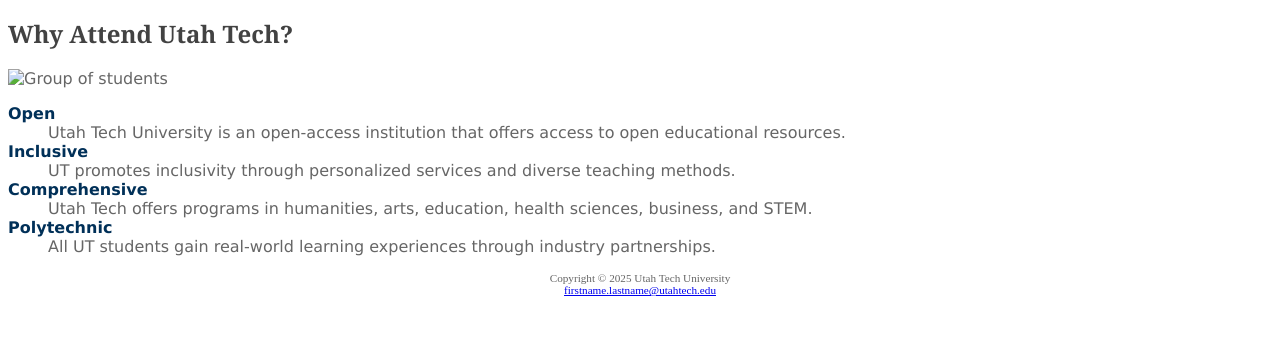
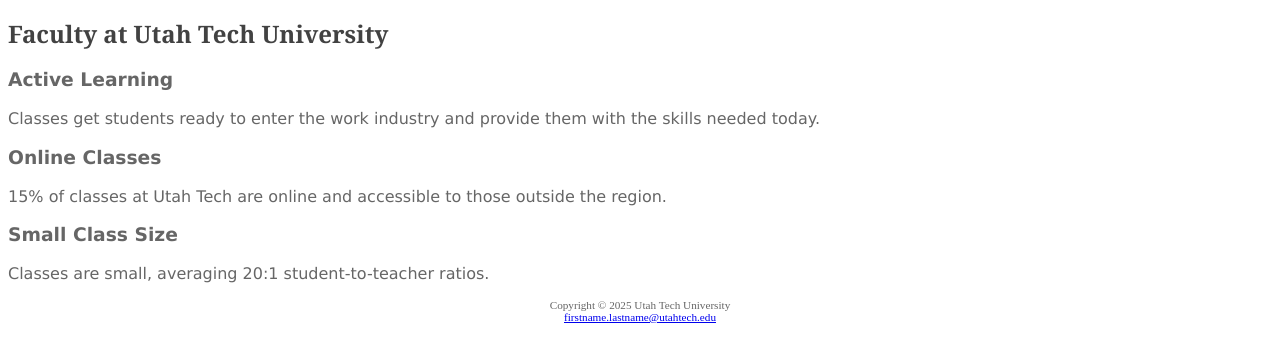
Before and after one commit to TheSandwich/se1400, a plain HTML site: page utahtech3/faculty.html in a window 1280 px wide. Shown: the part 126-488 px from the top of the page. Drawn offline with Linux system fonts and the light colour scheme.

Commit message:
added in a description in to faculty page

```diff
--- a/utahtech3/faculty.html
+++ b/utahtech3/faculty.html
@@ -1,7 +1,7 @@
 <!DOCTYPE html>
 <html lang="en">
 <head>
-<title>Utah Tech University :: Students</title>
+<title>Utah Tech University :: faculty</title>
   <meta charset="utf-8">
   <meta name="robots" content="noindex, nofollow">
   <link rel="stylesheet" href="style.css">
@@ -12,7 +12,7 @@
     <h1>Utah Tech University</h1>
   </header>
   <nav>
-    <div id = "studenthero">
+    <div id = "facultyhero">
       <a href="index.html">Home</a> &nbsp;
       <a href="students.html">Students</a> &nbsp;
       <a href="faculty.html">Faculty</a> &nbsp;
@@ -20,17 +20,13 @@
   </nav>
     </div>
   <main>
-    <h2>Why Attend Utah Tech?</h2>
-    <img src="students.jpg" alt="Group of students" width="300">
-    <dl>
-      <dt>Open</dt>
-      <dd>Utah Tech University is an open-access institution that offers access to open educational resources.</dd>
-      <dt>Inclusive</dt>
-      <dd>UT promotes inclusivity through personalized services and diverse teaching methods.</dd>
-      <dt>Comprehensive</dt>
-      <dd>Utah Tech offers programs in humanities, arts, education, health sciences, business, and STEM.</dd>
-      <dt>Polytechnic</dt> <dd>All UT students gain real-world learning experiences through industry partnerships.</dd>
-    </dl>
+    <h2>Faculty at Utah Tech University</h2>
+    <h3>Active  Learning</h3>
+    <p>Classes get students ready to enter the work industry and provide them with the skills needed today.</p>
+    <h3>Online Classes</h3>
+    <p>15% of classes at Utah Tech are online and accessible to those outside the region.</p>
+    <h3>Small Class Size</h3>
+    <p>Classes are small, averaging 20:1 student-to-teacher ratios.</p>
   </main>
   <footer>
       Copyright &copy; 2025 Utah Tech University<br>
```
